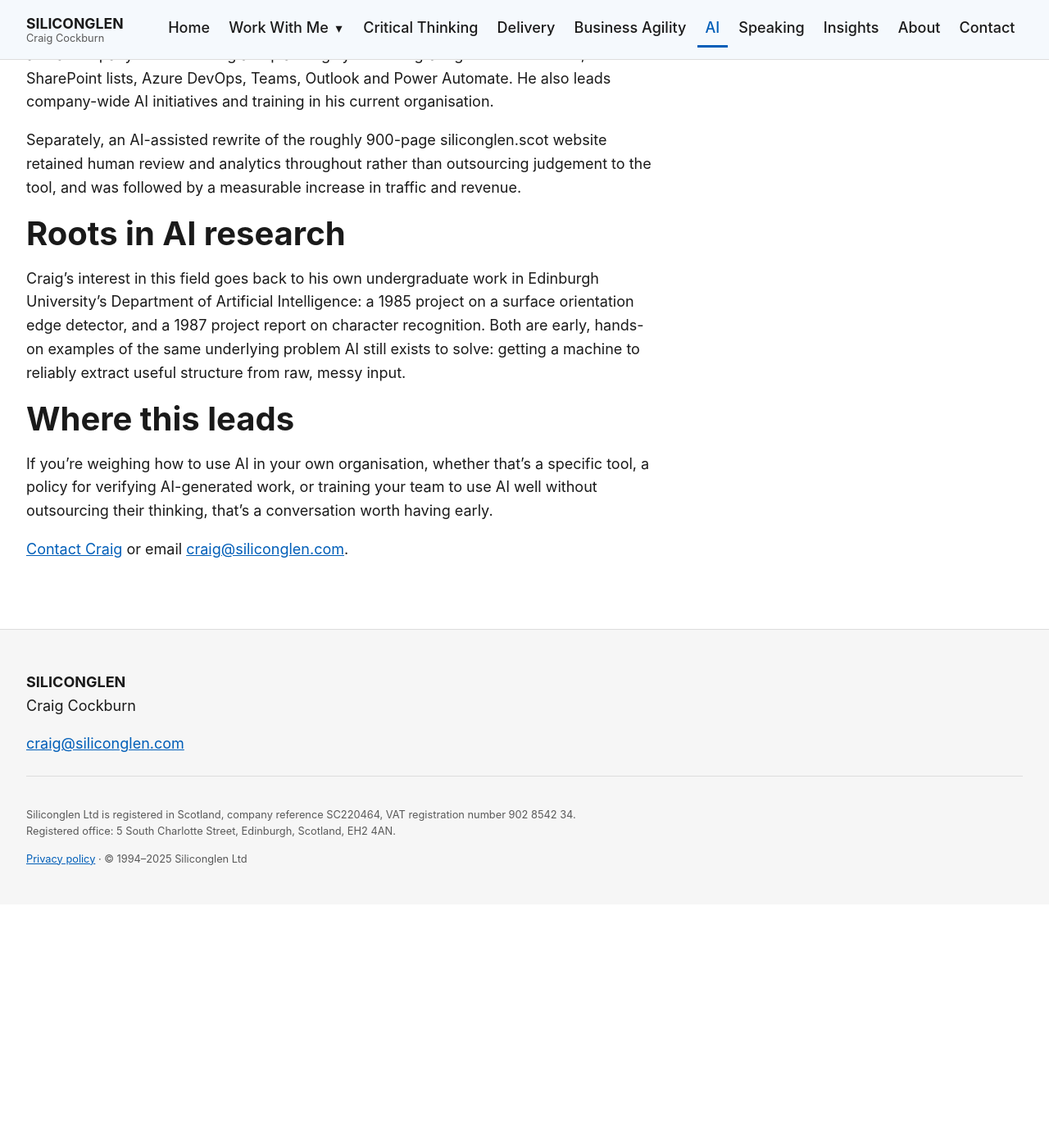
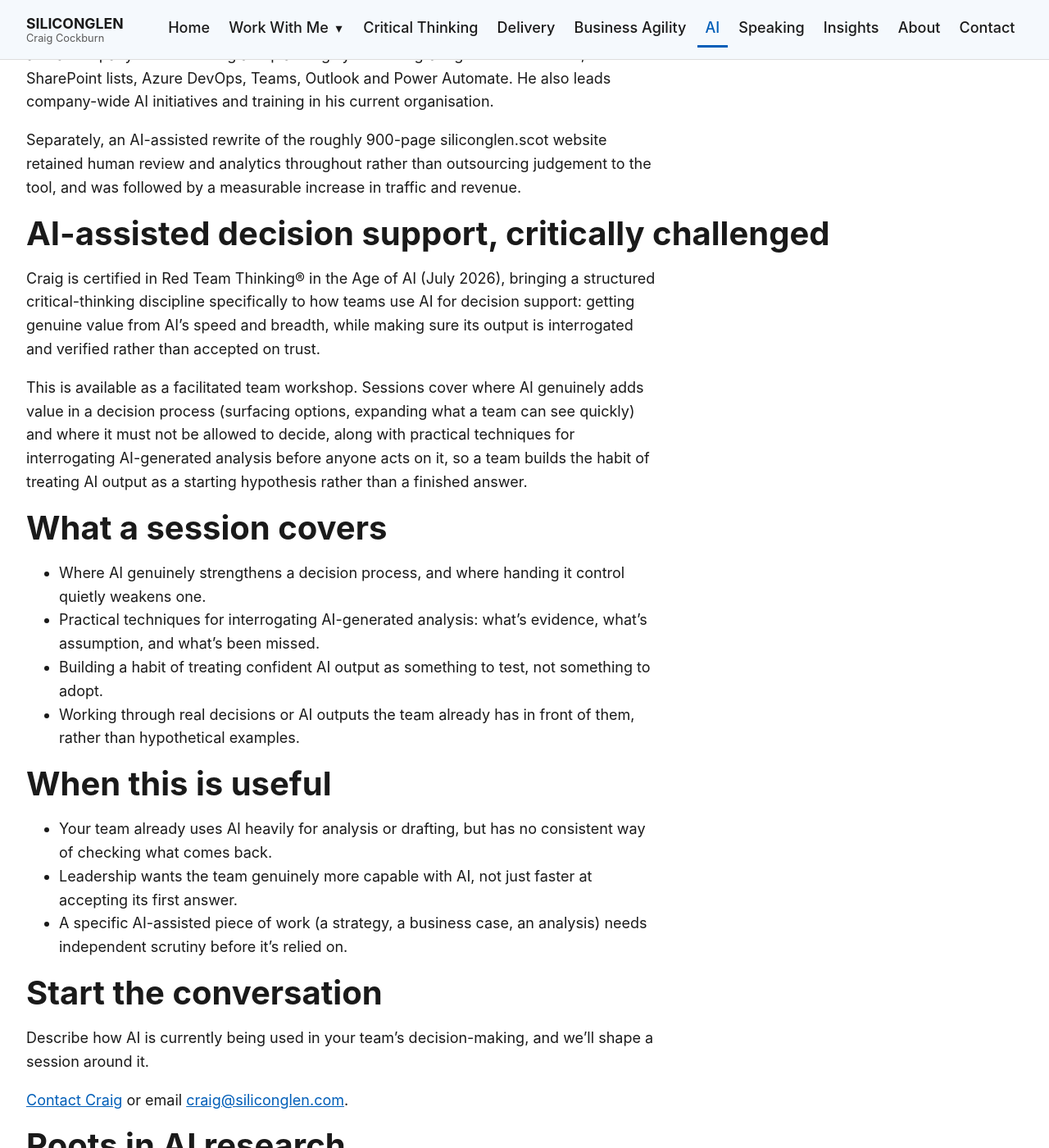
Before and after one commit to siliconglen/siliconglen-site, a Jekyll site: the page built from ai/index.md, in a window 1280 px wide and 1400 px high, scrolled down 1380 px. Shown: the whole window at 82% size. Built offline with Jekyll 4.4.1, drawn with Linux system fonts in a browser that asks for light colours; before the commit the page ends 2483 px from its top, so only the background shows below that.

Commit message:
Add AI decision support workshop content

```diff
--- a/ai/index.md
+++ b/ai/index.md
@@ -29,6 +29,31 @@ In his current role, Craig has designed and built, assisted by AI, a customer on
 
 Separately, an AI-assisted rewrite of the roughly 900-page siliconglen.scot website retained human review and analytics throughout rather than outsourcing judgement to the tool, and was followed by a measurable increase in traffic and revenue.
 
+## AI-assisted decision support, critically challenged
+
+Craig is certified in Red Team Thinking® in the Age of AI (July 2026), bringing a structured critical-thinking discipline specifically to how teams use AI for decision support: getting genuine value from AI's speed and breadth, while making sure its output is interrogated and verified rather than accepted on trust.
+
+This is available as a facilitated team workshop. Sessions cover where AI genuinely adds value in a decision process (surfacing options, expanding what a team can see quickly) and where it must not be allowed to decide, along with practical techniques for interrogating AI-generated analysis before anyone acts on it, so a team builds the habit of treating AI output as a starting hypothesis rather than a finished answer.
+
+## What a session covers
+
+- Where AI genuinely strengthens a decision process, and where handing it control quietly weakens one.
+- Practical techniques for interrogating AI-generated analysis: what's evidence, what's assumption, and what's been missed.
+- Building a habit of treating confident AI output as something to test, not something to adopt.
+- Working through real decisions or AI outputs the team already has in front of them, rather than hypothetical examples.
+
+## When this is useful
+
+- Your team already uses AI heavily for analysis or drafting, but has no consistent way of checking what comes back.
+- Leadership wants the team genuinely more capable with AI, not just faster at accepting its first answer.
+- A specific AI-assisted piece of work (a strategy, a business case, an analysis) needs independent scrutiny before it's relied on.
+
+## Start the conversation
+
+Describe how AI is currently being used in your team's decision-making, and we'll shape a session around it.
+
+[Contact Craig]({{ '/contact/' | relative_url }}) or email [craig@siliconglen.com](mailto:craig@siliconglen.com).
+
 ## Roots in AI research
 
 Craig's interest in this field goes back to his own undergraduate work in Edinburgh University's Department of Artificial Intelligence: a 1985 project on a surface orientation edge detector, and a 1987 project report on character recognition. Both are early, hands-on examples of the same underlying problem AI still exists to solve: getting a machine to reliably extract useful structure from raw, messy input.
```
Also changed, not shown: about/index.md (+1 -1 lines), work-with-me/red-team-thinking/index.md (+2 -0 lines).
